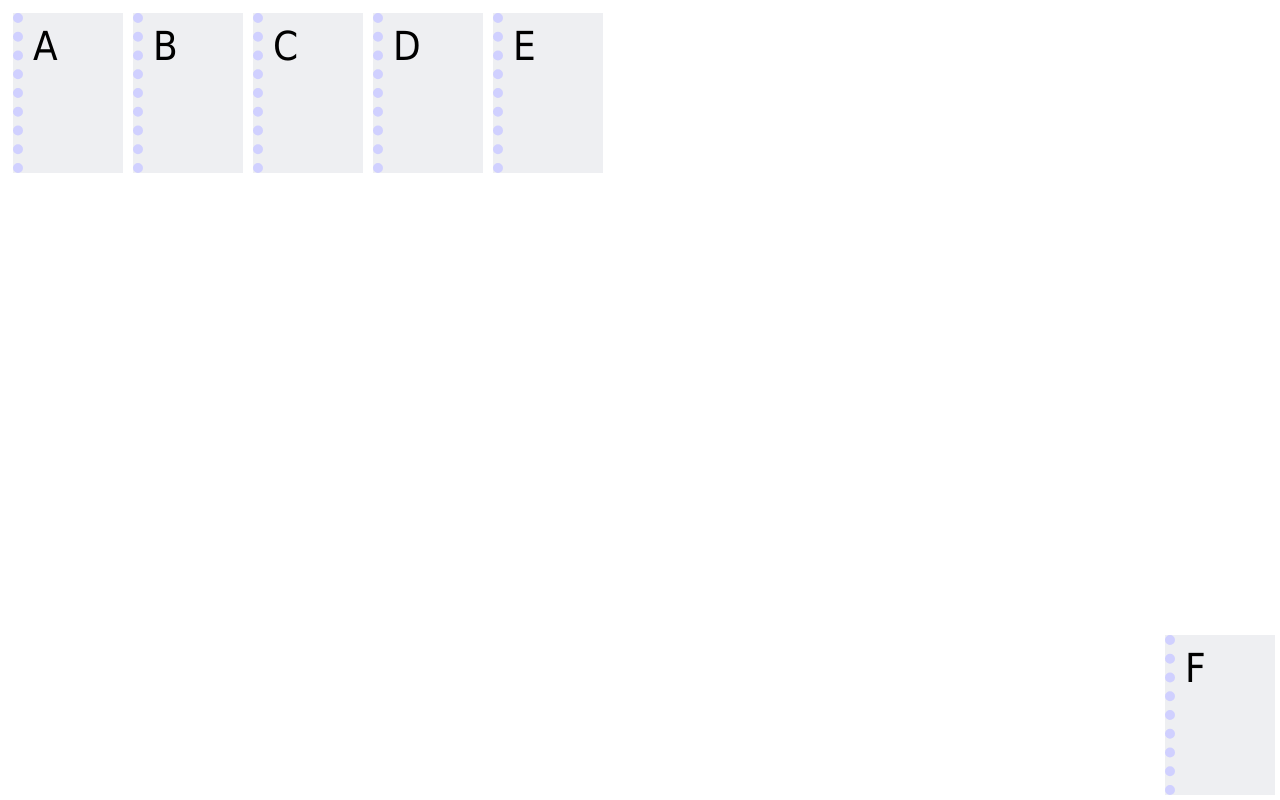
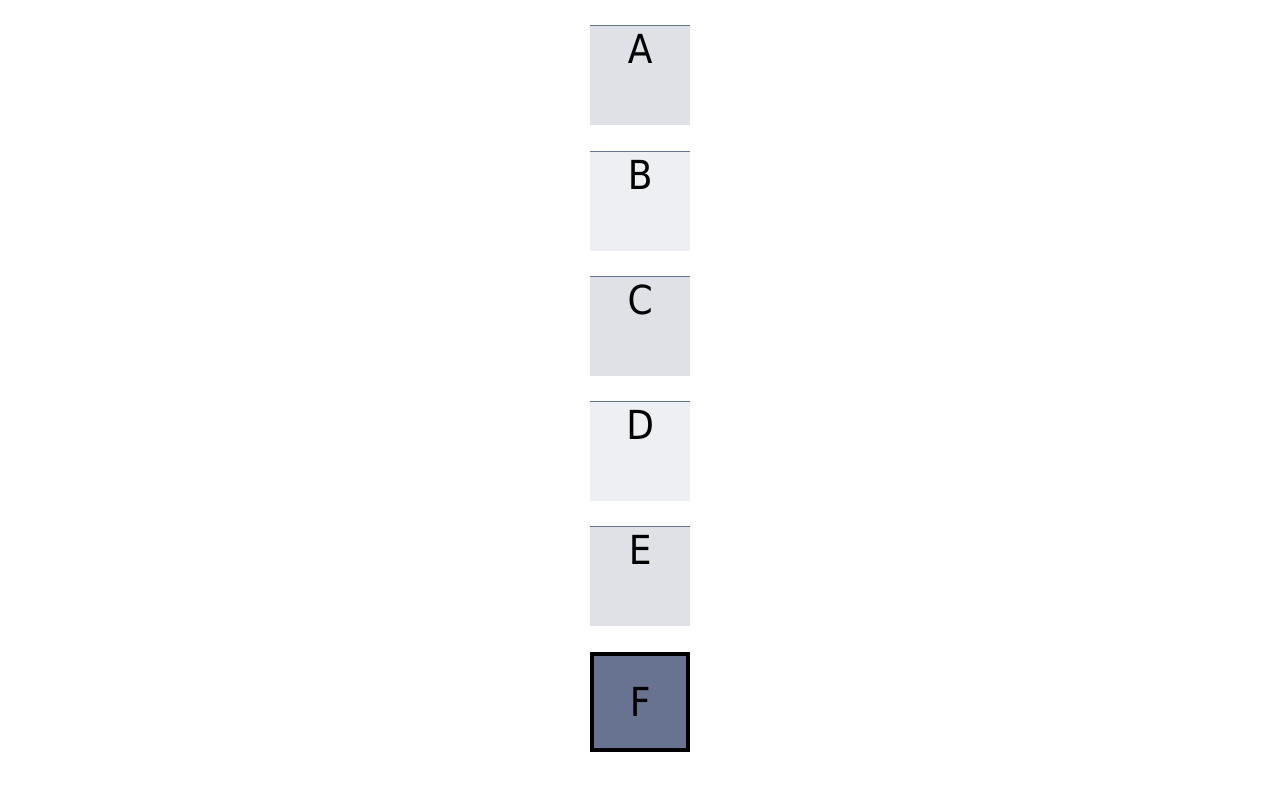
Before and after one commit to Larrylcc/CSDIY, a plain HTML site: page Stanford CS142/Project1/index.html in a window 1280 px wide. Drawn offline with Linux system fonts and the light colour scheme.

Commit message:
final version: Project1; Using box-sizing

```diff
--- a/Stanford CS142/Project1/index.html
+++ b/Stanford CS142/Project1/index.html
@@ -2,7 +2,7 @@
 <html>
 
 <head>
-    <link rel="stylesheet" type="text/css" href="styleB.css" />
+    <link rel="stylesheet" type="text/css" href="styleA.css" />
     <title>CS142 Project 1</title>
 </head>
 
--- a/Stanford CS142/Project1/styleA.css
+++ b/Stanford CS142/Project1/styleA.css
@@ -22,8 +22,9 @@ body {
 }
 
 #last {
-    width: 96px;
-    height: 96px;
+    box-sizing: border-box;
+    width: 100px;
+    height: 100px;
     background-color: #687291;
     font: 40px "Tahoma";
     margin: 2% auto;
```
